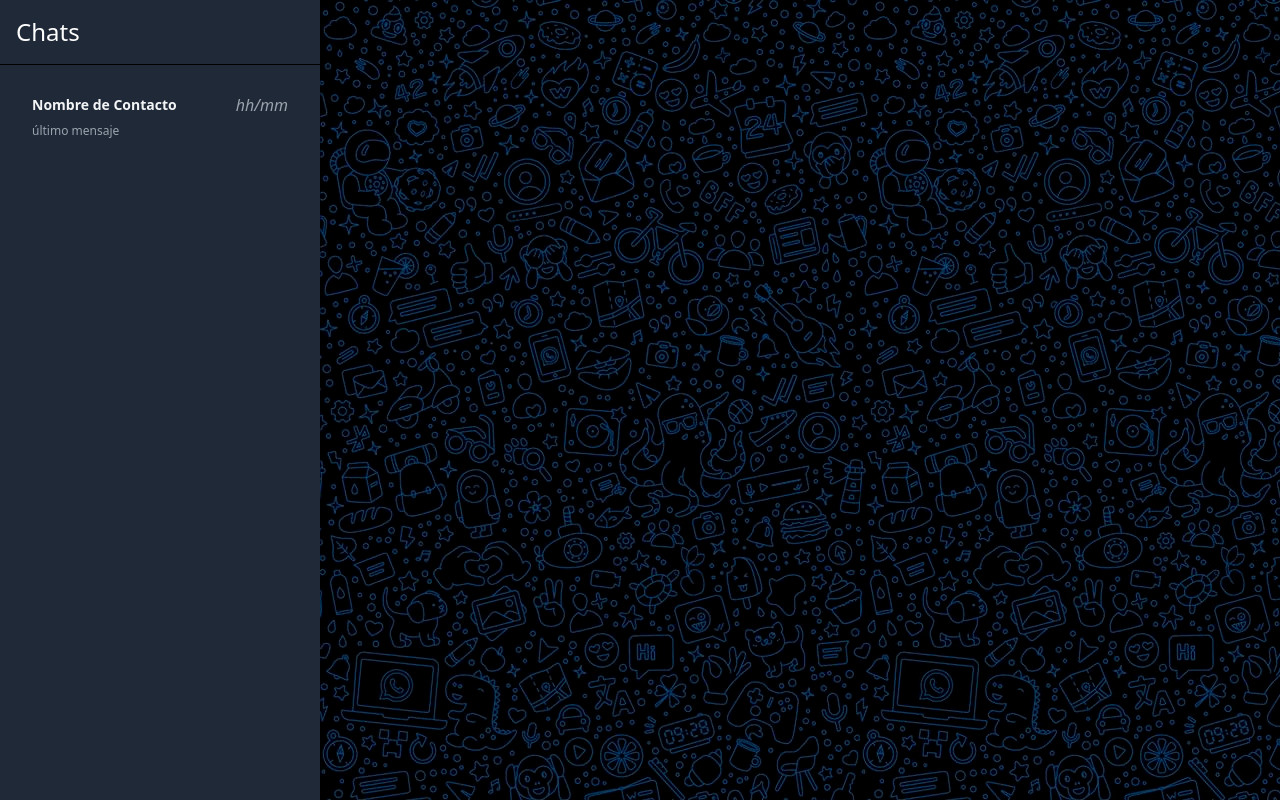
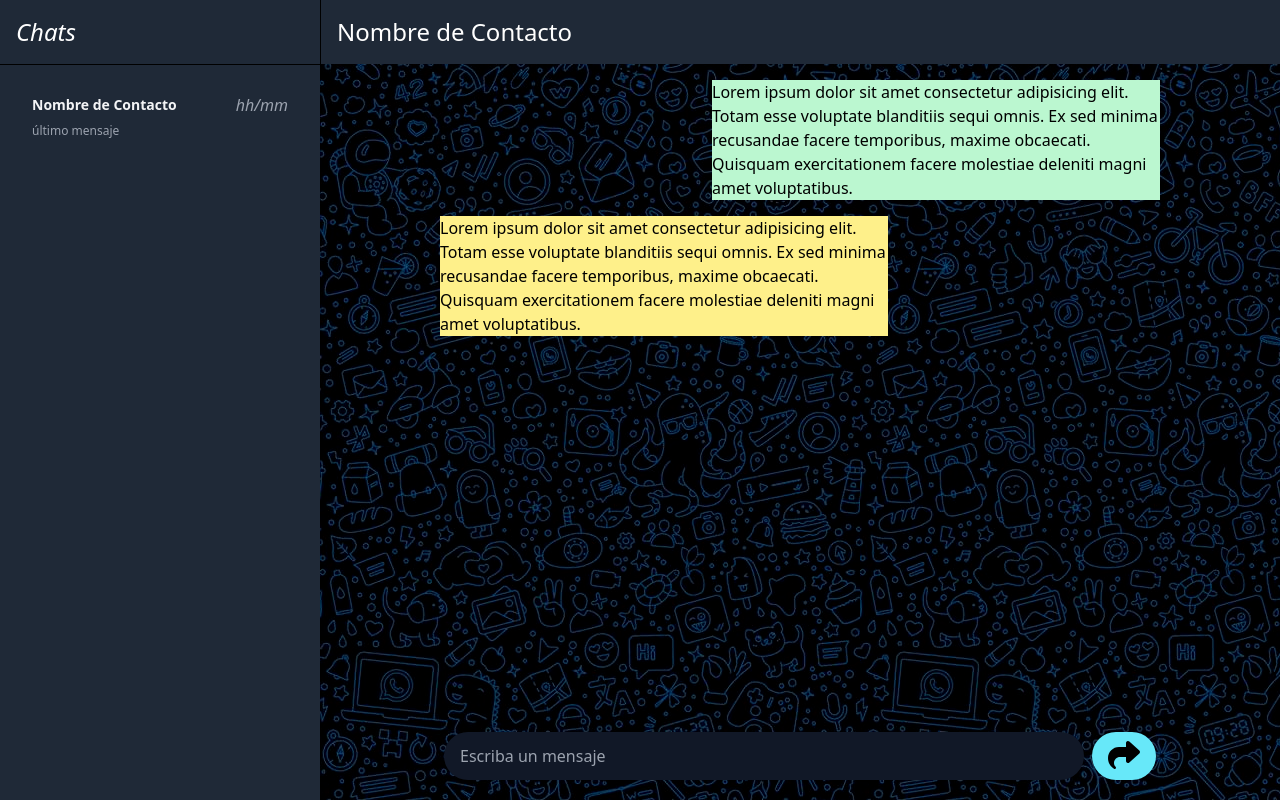
Before and after one commit to mauroj4ckunas/TDL_Hasbulla, a React (Create React App) app in the folder hasbulla-chat/: page / in a window 1280 px wide. Built offline with nearby package versions, Linux system fonts and the light colour scheme.

Commit message:
Avance en hasbulla-chat

```diff
--- a/hasbulla-chat/package.json
+++ b/hasbulla-chat/package.json
@@ -3,6 +3,10 @@
   "version": "0.1.0",
   "private": true,
   "dependencies": {
+    "@fortawesome/fontawesome-svg-core": "^6.4.0",
+    "@fortawesome/free-regular-svg-icons": "^6.4.0",
+    "@fortawesome/free-solid-svg-icons": "^6.4.0",
+    "@fortawesome/react-fontawesome": "^0.2.0",
     "@testing-library/jest-dom": "^5.16.5",
     "@testing-library/react": "^13.4.0",
     "@testing-library/user-event": "^13.5.0",
--- a/hasbulla-chat/public/index.html
+++ b/hasbulla-chat/public/index.html
@@ -4,6 +4,7 @@
     <meta charset="UTF-8">
     <meta http-equiv="X-UA-Compatible" content="IE=edge">
     <meta name="viewport" content="width=device-width, initial-scale=1.0">
+    <link rel="icon" type="image/x-icon" href="./favicon.ico" />
     <title>Hasbulla-Chat</title>
 </head>
 <body>
--- /dev/null
+++ b/hasbulla-chat/src/components/ChatAbierto.tsx
@@ -0,0 +1,14 @@
+import React from 'react';
+import NombreDeChat from './NombreDeChat';
+import InputMensaje from './InputMensaje';
+import RepositorioMensajes from './RepositorioMensajes';
+
+export default function ChatAbierto(){
+    return(
+        <div className='h-full w-full relative'>
+            <NombreDeChat/>
+            <RepositorioMensajes/>
+            <InputMensaje/>
+        </div>
+    );
+}
--- /dev/null
+++ b/hasbulla-chat/src/components/InputMensaje.tsx
@@ -0,0 +1,18 @@
+import React from "react";
+import { FontAwesomeIcon } from '@fortawesome/react-fontawesome';
+import { faShare } from '@fortawesome/free-solid-svg-icons'
+
+export default function InputMensaje(){
+    return(
+        <div className="absolute bottom-0 w-full flex justify-center">
+            <input type="text" placeholder="Escriba un mensaje"
+                className="my-5 px-4 py-3 w-2/3 rounded-full
+                bg-gray-900 text-white">
+            </input>
+            <button className="my-5 ml-2 px-4 rounded-full
+                    bg-cyan-300 hover:bg-cyan-50">
+                <FontAwesomeIcon icon={faShare} size="2x"/>
+            </button>
+        </div>
+    );
+}
--- /dev/null
+++ b/hasbulla-chat/src/components/Mensaje.tsx
@@ -0,0 +1,22 @@
+import React from 'react';
+
+export function MensajeEnviado(){
+    return (
+        <>
+            <div className='float-right max-w-md bg-green-200 text-black text-left my-2'>
+                <p>Lorem ipsum dolor sit amet consectetur adipisicing elit. Totam esse voluptate blanditiis sequi omnis. Ex sed minima recusandae facere temporibus, maxime obcaecati. Quisquam exercitationem facere molestiae deleniti magni amet voluptatibus.</p>
+            </div>
+        </>
+    )
+}
+
+
+export function MensajeRecibido(){
+    return (
+        <>
+            <div className='float-left max-w-md bg-yellow-200 text-black text-left my-2'>
+                <p>Lorem ipsum dolor sit amet consectetur adipisicing elit. Totam esse voluptate blanditiis sequi omnis. Ex sed minima recusandae facere temporibus, maxime obcaecati. Quisquam exercitationem facere molestiae deleniti magni amet voluptatibus.</p>
+            </div>
+        </>
+    )
+}
--- /dev/null
+++ b/hasbulla-chat/src/components/NombreDeChat.tsx
@@ -0,0 +1,9 @@
+import React from 'react';
+
+export default function NombreDeChat(){
+    return(
+        <div className="bg-gray-800 text-white text-2xl p-4 border-l border-black">
+            <h2>Nombre de Contacto</h2>
+        </div>
+    );
+}
--- /dev/null
+++ b/hasbulla-chat/src/components/RepositorioMensajes.tsx
@@ -0,0 +1,13 @@
+import React from 'react';
+import { MensajeEnviado, MensajeRecibido } from './Mensaje';
+
+export default function RepositorioMensajes(){
+    return (
+        <div className='absolute w-full h-4/5 flex justify-center'>
+            <div className='my-2 w-3/4'>
+                <MensajeEnviado/>
+                <MensajeRecibido/>
+            </div>
+        </div>
+    );
+}
--- a/hasbulla-chat/src/components/TituloChats.tsx
+++ b/hasbulla-chat/src/components/TituloChats.tsx
@@ -4,7 +4,7 @@ export default function TituloChats(){
     return (
         <>
             <div className="text-white text-2xl p-4">
-                <h2>Chats</h2>
+                <h2 className="italic">Chats</h2>
             </div>
             <hr className="border-black"/>
         </>
--- a/hasbulla-chat/src/components/Wordspace.tsx
+++ b/hasbulla-chat/src/components/Wordspace.tsx
@@ -2,6 +2,7 @@ import React from 'react';
 import '../index.css';
 import ListaChats from './ListaChats';
 import fondo from '../assets/fondo-hasbulla.png'
+import ChatAbierto from './ChatAbierto';
 
 export default function WordspaceComp() {
   return (
@@ -11,6 +12,7 @@ export default function WordspaceComp() {
         <ListaChats/>
       </section>
       <section id="chat-abierto" className="bg-gray-900 lg:w-3/4 w-full" style={{ backgroundImage: `url(${fondo})` }}>
+        <ChatAbierto/>
       </section>
     </div>
     </>
```
Also changed, not shown: 2 other files (tests, documents, lock files or other folders).
